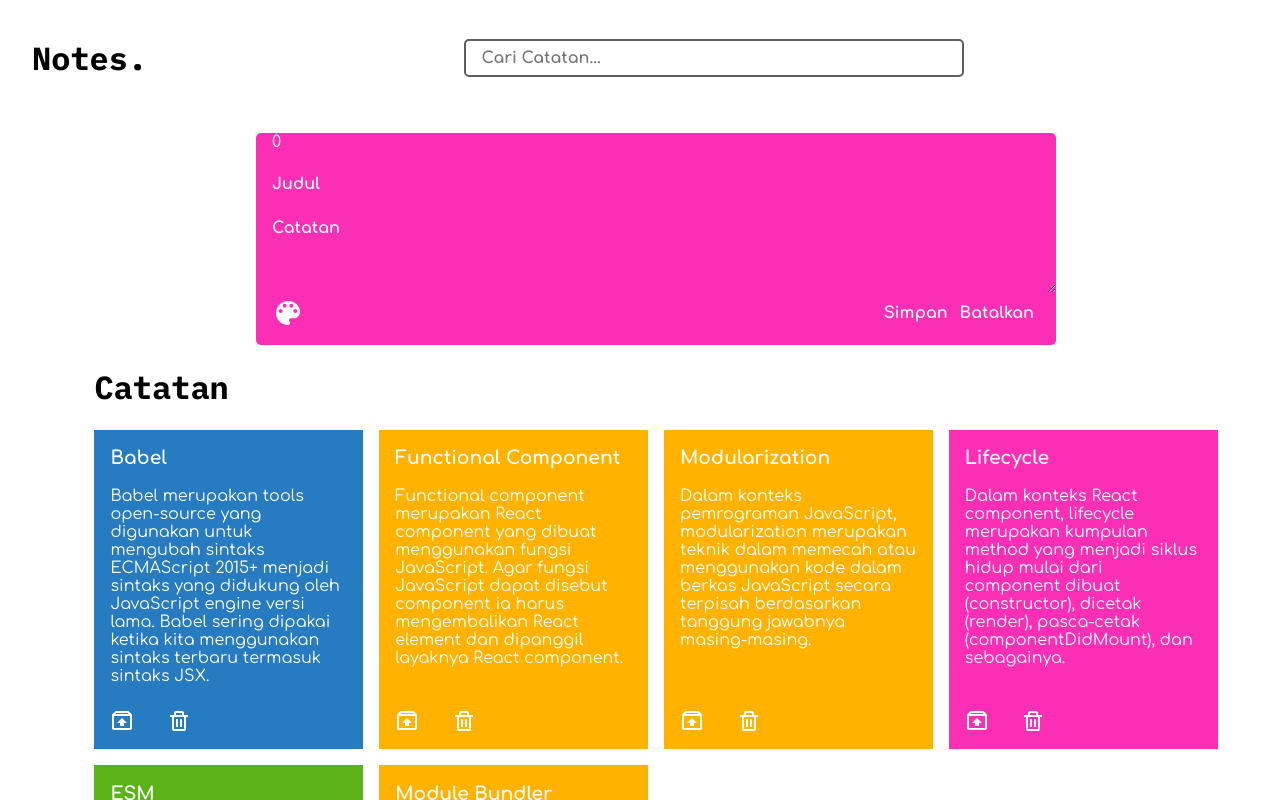
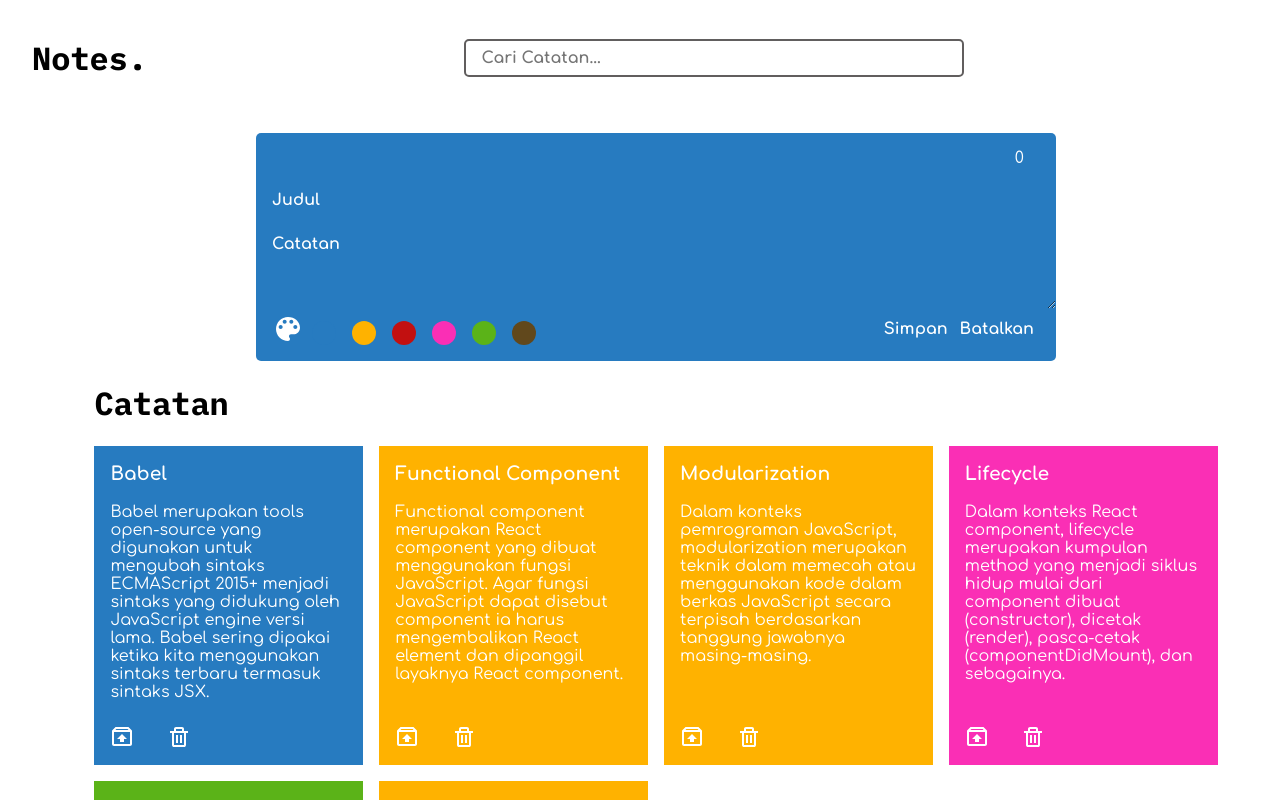
Before and after one commit to Shiroyasha68/submission-notes-dicoding, a React (Vite) app: page / in a window 1280 px wide. Both pictures are taken after a click on the picture 288 px from the left and 312 px from the top of the page. Shown: the top 800 px of the page. Built offline with nearby package versions, Linux system fonts and the light colour scheme.

Commit message:
adding color picker

```diff
--- a/src/components/AddNotes.jsx
+++ b/src/components/AddNotes.jsx
@@ -55,7 +55,6 @@
                 {requiredTitle ?
                 <p>Judul harus diisi</p>
                  : null}
-
                 <textarea name="" id="" cols="30" rows="4" placeholder="Catatan" onChange={addbodyFun} value={addBody} style={myStyle} />
                 <div className="button-area">
                     <div className="btn-logo">
--- a/src/components/button/NoteColor.jsx
+++ b/src/components/button/NoteColor.jsx
@@ -1,13 +1,38 @@
 import {colorNotes} from '../../index.js';
+import {useState} from 'react';
 const NoteColor = ({addColorFun}) => {
-    const randomColorPicker = () => {
-        const randomIndex = Math.floor(Math.random() * colorNotes.length);
-        const item = colorNotes[randomIndex];
-        addColorFun(item);
+    const [colorVal, setColorVal] = useState(false);
+    const visibility = () => {
+        if (colorVal) {
+            return {
+                opacity: 1
+            }
+        }
+        else {
+            return {
+                opacity: 0
+            }
+        }
+    }
+    const pickColorBtn = () => {
+        if (colorVal == false) {
+            setColorVal(true)
+        }
+        else {
+            setColorVal(false)
+        }
     }
     return (
         <>
-            <img src="./images/ic_sharp-color-lens.svg"  alt="" className="note-color" onClick={randomColorPicker}/>
+            <div className="color-picker" style={visibility()}>
+                <div style={{backgroundColor: '#277BC0'}} onClick={() => addColorFun('277BC0')} ></div>
+                <div  style={{backgroundColor: '#FFB200'}} onClick={()=> addColorFun('FFB200')}></div>
+                <div style={{backgroundColor: '#C21010'}} onClick={()=> addColorFun('C21010')}></div>
+                <div  style={{backgroundColor: '#FA2FB5'}} onClick={()=> addColorFun('FA2FB5')}></div>
+                <div  style={{backgroundColor: '#5BB318'}} onClick={()=> addColorFun('5BB318')}></div>
+                <div style={{backgroundColor: '#61481C'}} onClick={()=> addColorFun('61481C')}></div>
+            </div>
+            <img src="./images/ic_sharp-color-lens.svg"  alt="" className="note-color" onClick={pickColorBtn}/>
         </>
     )
 }
--- a/src/components/style/index.css
+++ b/src/components/style/index.css
@@ -71,6 +71,27 @@
     margin-left: 1rem;
     margin-top: 1rem;
 }
+
+.rounded {
+    padding-top: 1rem;
+    padding-right: 2rem;
+    text-align: end;
+}
+.color-picker * {
+    width: 1.5rem;
+    height: 1.5rem;
+    margin-left: 1rem;
+    border-radius: 100%;
+}
+.color-picker {
+    position: absolute;
+    display: flex;
+    bottom: 1rem;
+    left: 2.5rem;
+}
+.add-notes {
+    position: relative;
+}
 .add-notes textarea, .add-notes input {
     width: -webkit-fill-available;
     border: none;
@@ -87,6 +108,7 @@
     display: flex;
     justify-content: space-between;
     width: 12%;
+
 }
 .button-area {
     display: flex;
@@ -153,3 +175,12 @@
         grid-template-columns: repeat(2, minmax(0, 1fr));
     }
 }
+@media (max-width: 600px) {
+    .color-picker {
+        bottom: 5rem;
+        margin-left: -1rem;
+    }
+    .color-picker * {
+        margin-left: 0.5rem;
+    }
+}
```
